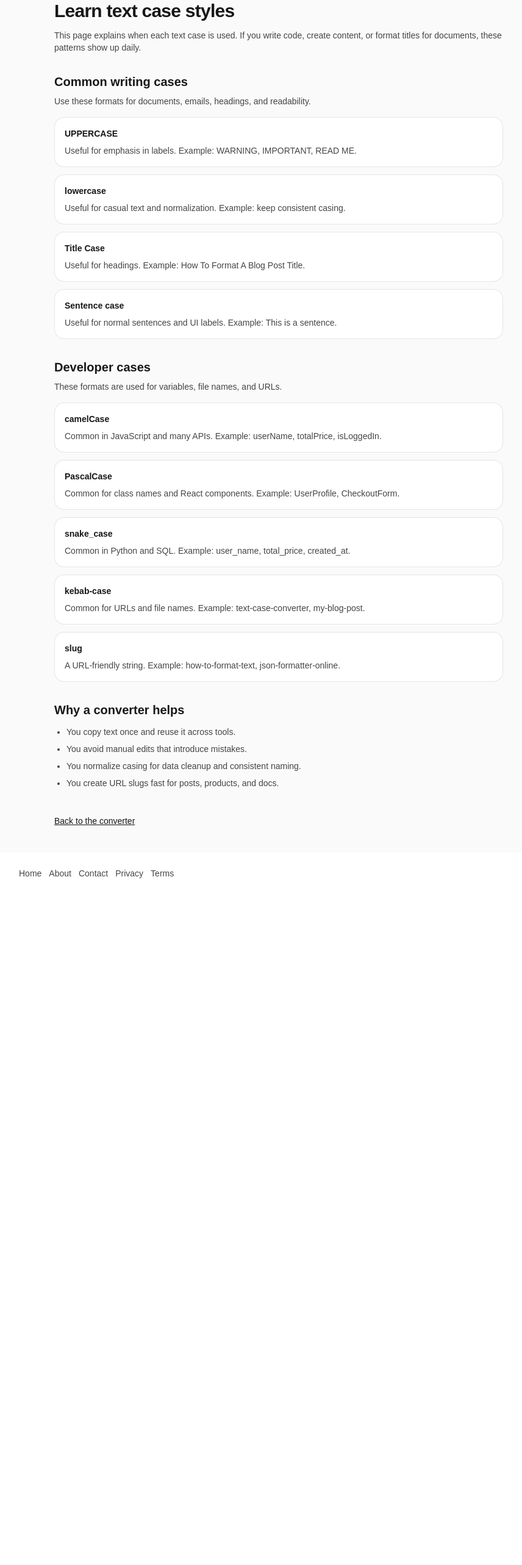
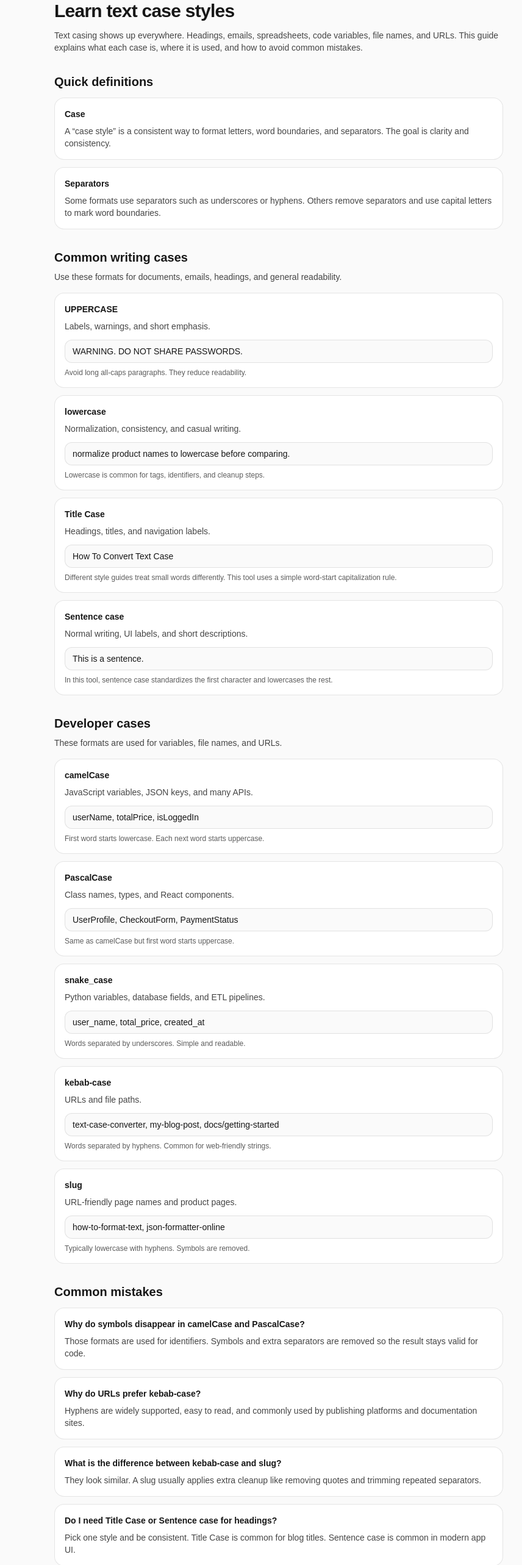
Before and after one commit to raiderj77/text-converter, a Next.js app: page /learn in a window 1280 px wide. Shown: the part 40-2606 px from the top of the page at 61% size, without its empty margins (183-1039 px from the left). Before the commit the page ends 1507 px from the top, so only its background shows below. Built offline with nearby package versions, Linux system fonts and the light colour scheme.

Commit message:
Improve Learn page content

```diff
--- a/app/learn/page.tsx
+++ b/app/learn/page.tsx
@@ -1,14 +1,29 @@
 export const metadata = {
   title: "Learn Text Case Styles",
   description:
-    "Examples and use cases for uppercase, lowercase, Title Case, Sentence case, camelCase, PascalCase, snake_case, kebab-case, and URL slugs.",
+    "Clear examples and use cases for uppercase, lowercase, Title Case, Sentence case, camelCase, PascalCase, snake_case, kebab-case, and URL slugs.",
 };
 
-function Ex({ label, value }: { label: string; value: string }) {
+function Ex(props: { label: string; useFor: string; example: string; notes?: string }) {
   return (
     <div className="rounded-2xl border border-black/10 dark:border-white/10 bg-white dark:bg-neutral-900 p-4">
-      <div className="text-sm font-semibold">{label}</div>
-      <div className="mt-2 text-sm opacity-80 break-words">{value}</div>
+      <div className="text-sm font-semibold">{props.label}</div>
+      <div className="mt-2 text-sm opacity-80">{props.useFor}</div>
+      <div className="mt-3 rounded-xl border border-black/10 dark:border-white/10 bg-neutral-50 dark:bg-neutral-950 px-3 py-2 text-sm break-words">
+        {props.example}
+      </div>
+      {props.notes ? (
+        <div className="mt-2 text-xs opacity-70">{props.notes}</div>
+      ) : null}
+    </div>
+  );
+}
+
+function MiniFaq(props: { q: string; a: string }) {
+  return (
+    <div className="rounded-2xl border border-black/10 dark:border-white/10 bg-white dark:bg-neutral-900 p-4">
+      <div className="text-sm font-semibold">{props.q}</div>
+      <div className="mt-2 text-sm opacity-80">{props.a}</div>
     </div>
   );
 }
@@ -18,27 +33,66 @@ export default function LearnPage() {
     <main className="min-h-screen bg-neutral-50 text-neutral-900 dark:bg-neutral-950 dark:text-neutral-100">
       <div className="mx-auto max-w-3xl px-4 py-10">
         <h1 className="text-3xl font-bold tracking-tight">Learn text case styles</h1>
+
         <p className="mt-3 text-sm opacity-80">
-          This page explains when each text case is used. If you write code, create content, or
-          format titles for documents, these patterns show up daily.
+          Text casing shows up everywhere. Headings, emails, spreadsheets, code variables, file names, and URLs.
+          This guide explains what each case is, where it is used, and how to avoid common mistakes.
         </p>
 
-        <h2 className="mt-8 text-xl font-semibold">Common writing cases</h2>
+        <section className="mt-8">
+          <h2 className="text-xl font-semibold">Quick definitions</h2>
+          <div className="mt-3 grid gap-3">
+            <div className="rounded-2xl border border-black/10 dark:border-white/10 bg-white dark:bg-neutral-900 p-4">
+              <div className="text-sm font-semibold">Case</div>
               <p className="mt-2 text-sm opacity-80">
-          Use these formats for documents, emails, headings, and readability.
+                A “case style” is a consistent way to format letters, word boundaries, and separators. The goal is clarity and consistency.
+              </p>
+            </div>
+            <div className="rounded-2xl border border-black/10 dark:border-white/10 bg-white dark:bg-neutral-900 p-4">
+              <div className="text-sm font-semibold">Separators</div>
+              <p className="mt-2 text-sm opacity-80">
+                Some formats use separators such as underscores or hyphens. Others remove separators and use capital letters to mark word boundaries.
+              </p>
+            </div>
+          </div>
+        </section>
+
+        <section className="mt-8">
+          <h2 className="text-xl font-semibold">Common writing cases</h2>
+          <p className="mt-2 text-sm opacity-80">
+            Use these formats for documents, emails, headings, and general readability.
           </p>
 
           <div className="mt-4 grid grid-cols-1 gap-3">
-          <Ex label="UPPERCASE" value="Useful for emphasis in labels. Example: WARNING, IMPORTANT, READ ME." />
-          <Ex label="lowercase" value="Useful for casual text and normalization. Example: keep consistent casing." />
-          <Ex label="Title Case" value="Useful for headings. Example: How To Format A Blog Post Title." />
+            <Ex
+              label="UPPERCASE"
+              useFor="Labels, warnings, and short emphasis."
+              example="WARNING. DO NOT SHARE PASSWORDS."
+              notes="Avoid long all-caps paragraphs. They reduce readability."
+            />
+            <Ex
+              label="lowercase"
+              useFor="Normalization, consistency, and casual writing."
+              example="normalize product names to lowercase before comparing."
+              notes="Lowercase is common for tags, identifiers, and cleanup steps."
+            />
+            <Ex
+              label="Title Case"
+              useFor="Headings, titles, and navigation labels."
+              example="How To Convert Text Case"
+              notes="Different style guides treat small words differently. This tool uses a simple word-start capitalization rule."
+            />
             <Ex
               label="Sentence case"
-            value="Useful for normal sentences and UI labels. Example: This is a sentence."
+              useFor="Normal writing, UI labels, and short descriptions."
+              example="This is a sentence."
+              notes="In this tool, sentence case standardizes the first character and lowercases the rest."
             />
           </div>
+        </section>
 
-        <h2 className="mt-8 text-xl font-semibold">Developer cases</h2>
+        <section className="mt-8">
+          <h2 className="text-xl font-semibold">Developer cases</h2>
           <p className="mt-2 text-sm opacity-80">
             These formats are used for variables, file names, and URLs.
           </p>
@@ -46,33 +100,68 @@ export default function LearnPage() {
           <div className="mt-4 grid grid-cols-1 gap-3">
             <Ex
               label="camelCase"
-            value="Common in JavaScript and many APIs. Example: userName, totalPrice, isLoggedIn."
+              useFor="JavaScript variables, JSON keys, and many APIs."
+              example="userName, totalPrice, isLoggedIn"
+              notes="First word starts lowercase. Each next word starts uppercase."
             />
             <Ex
               label="PascalCase"
-            value="Common for class names and React components. Example: UserProfile, CheckoutForm."
+              useFor="Class names, types, and React components."
+              example="UserProfile, CheckoutForm, PaymentStatus"
+              notes="Same as camelCase but first word starts uppercase."
             />
             <Ex
               label="snake_case"
-            value="Common in Python and SQL. Example: user_name, total_price, created_at."
+              useFor="Python variables, database fields, and ETL pipelines."
+              example="user_name, total_price, created_at"
+              notes="Words separated by underscores. Simple and readable."
             />
             <Ex
               label="kebab-case"
-            value="Common for URLs and file names. Example: text-case-converter, my-blog-post."
+              useFor="URLs and file paths."
+              example="text-case-converter, my-blog-post, docs/getting-started"
+              notes="Words separated by hyphens. Common for web-friendly strings."
             />
             <Ex
               label="slug"
-            value="A URL-friendly string. Example: how-to-format-text, json-formatter-online."
+              useFor="URL-friendly page names and product pages."
+              example="how-to-format-text, json-formatter-online"
+              notes="Typically lowercase with hyphens. Symbols are removed."
             />
           </div>
+        </section>
 
-        <h2 className="mt-8 text-xl font-semibold">Why a converter helps</h2>
+        <section className="mt-8">
+          <h2 className="text-xl font-semibold">Common mistakes</h2>
+          <div className="mt-3 grid gap-3">
+            <MiniFaq
+              q="Why do symbols disappear in camelCase and PascalCase?"
+              a="Those formats are used for identifiers. Symbols and extra separators are removed so the result stays valid for code."
+            />
+            <MiniFaq
+              q="Why do URLs prefer kebab-case?"
+              a="Hyphens are widely supported, easy to read, and commonly used by publishing platforms and documentation sites."
+            />
+            <MiniFaq
+              q="What is the difference between kebab-case and slug?"
+              a="They look similar. A slug usually applies extra cleanup like removing quotes and trimming repeated separators."
+            />
+            <MiniFaq
+              q="Do I need Title Case or Sentence case for headings?"
+              a="Pick one style and be consistent. Title Case is common for blog titles. Sentence case is common in modern app UI."
+            />
+          </div>
+        </section>
+
+        <section className="mt-8">
+          <h2 className="text-xl font-semibold">Why a converter helps</h2>
           <ul className="mt-3 list-disc pl-5 text-sm opacity-80 space-y-2">
-          <li>You copy text once and reuse it across tools.</li>
+            <li>You paste text once and reuse it across tools.</li>
             <li>You avoid manual edits that introduce mistakes.</li>
             <li>You normalize casing for data cleanup and consistent naming.</li>
             <li>You create URL slugs fast for posts, products, and docs.</li>
           </ul>
+        </section>
 
         <div className="mt-10">
           <a className="text-sm underline" href="/">
```
Lines whose indentation alone changed are shown as unchanged.
